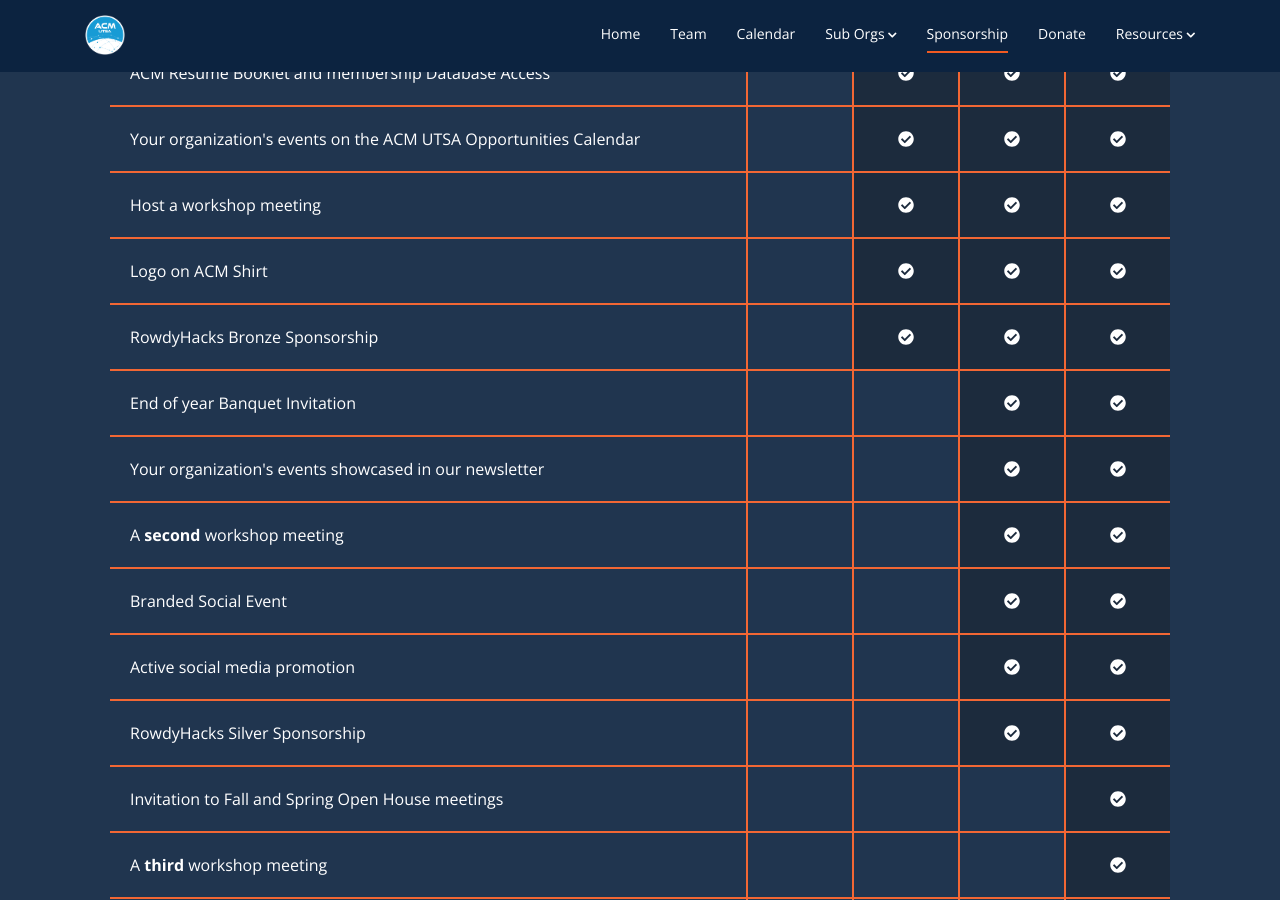
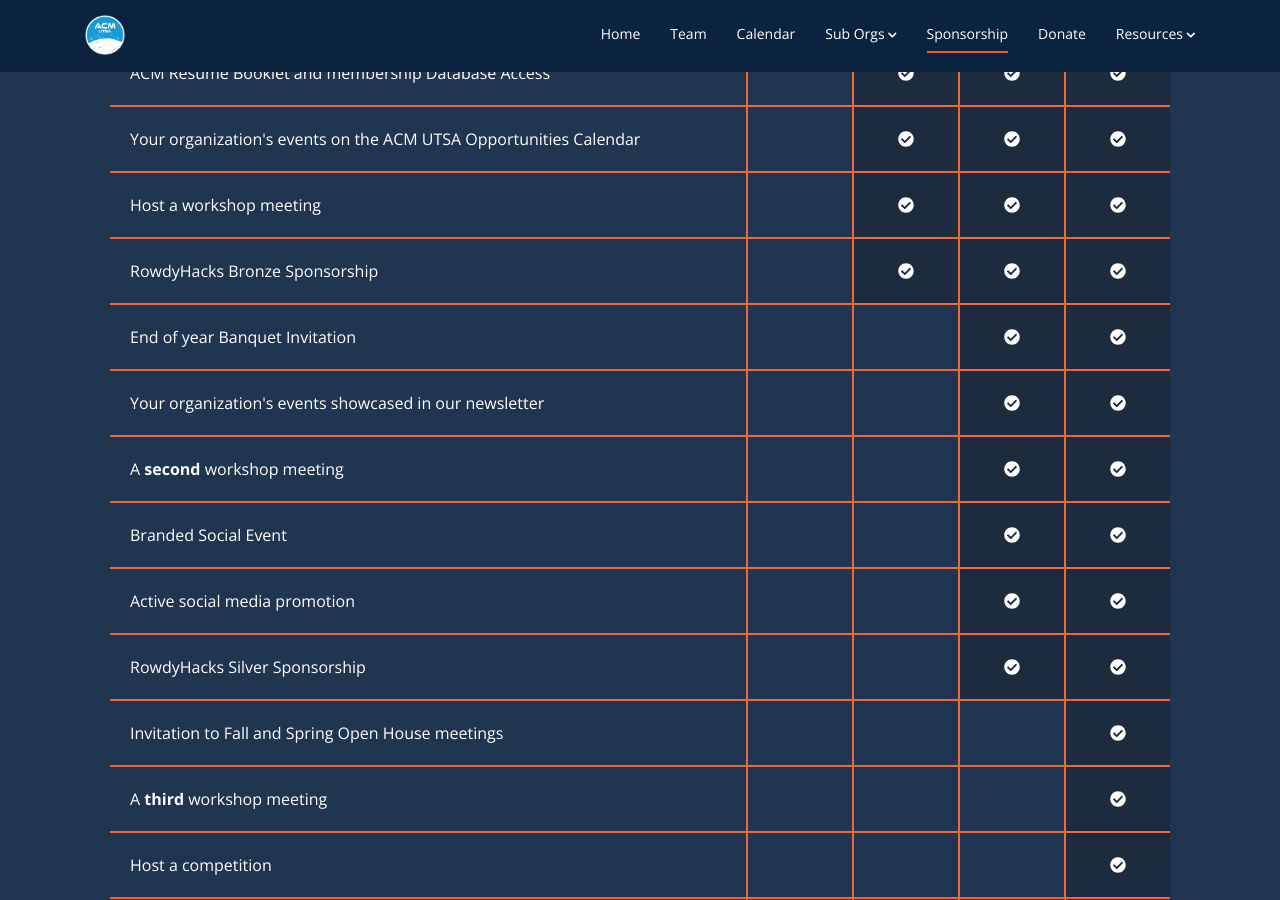
Before and after one commit to acmutsa/acmutsa.github.io, a Jekyll site: the page built from sponsorship.html, in a window 1280 px wide and 900 px high, scrolled down 523 px. Built offline with Jekyll 4.4.1, drawn with Linux system fonts in a browser that asks for light colours; nearby versions of some CDN libraries.

Commit message:
new array for perks section

```diff
--- a/_includes/sponsor_perks_section.html
+++ b/_includes/sponsor_perks_section.html
@@ -11,126 +11,76 @@
     <div class="header"><span>Terabyte<sup>*</sup></span><br><a>$10,000</a></div>
 
     <!--
-        Statement + perk sections Section
+        Statement + Perks Section
     -->
 
     <!-- Kilobyte Perks -->
-    <div class="statement">Logo on Chapter's Website</div>
+    {% assign perks = "
+        Logo on Chapter's Website,
+        Logo on our newsletter,
+        Distribute swag and materials to members,
+        RowdyHacks Partner Tier
+    " | split: ','%}
+    {% for perk in perks %}
+    <div class="statement">{{ perk }}</div>
     <div class="perk"><i class="fa fa-check-circle" aria-hidden="true"></i></div>
     <div class="perk"><i class="fa fa-check-circle" aria-hidden="true"></i></div>
     <div class="perk"><i class="fa fa-check-circle" aria-hidden="true"></i></div>
     <div class="perk"><i class="fa fa-check-circle" aria-hidden="true"></i></div>
-    <div class="statement">Logo on our newsletter</div>
-    <div class="perk"><i class="fa fa-check-circle" aria-hidden="true"></i></div>
-    <div class="perk"><i class="fa fa-check-circle" aria-hidden="true"></i></div>
-    <div class="perk"><i class="fa fa-check-circle" aria-hidden="true"></i></div>
-    <div class="perk"><i class="fa fa-check-circle" aria-hidden="true"></i></div>
-    <div class="statement">Distribute swag and materials to members</div>
-    <div class="perk"><i class="fa fa-check-circle" aria-hidden="true"></i></div>
-    <div class="perk"><i class="fa fa-check-circle" aria-hidden="true"></i></div>
-    <div class="perk"><i class="fa fa-check-circle" aria-hidden="true"></i></div>
-    <div class="perk"><i class="fa fa-check-circle" aria-hidden="true"></i></div>
-    <div class="statement">RowdyHacks Partner Tier</div>
-    <div class="perk"><i class="fa fa-check-circle" aria-hidden="true"></i></div>
-    <div class="perk"><i class="fa fa-check-circle" aria-hidden="true"></i></div>
-    <div class="perk"><i class="fa fa-check-circle" aria-hidden="true"></i></div>
-    <div class="perk"><i class="fa fa-check-circle" aria-hidden="true"></i></div>
+    {% endfor %}
 
     <!-- Megabyte Perks -->
-    <div class="statement">ACM Resume Booklet and membership Database Access</div>
+    {% assign perks = "
+        ACM Resume Booklet and membership Database Access,
+        Your organization's events on the ACM UTSA Opportunities Calendar,
+        Host a workshop meeting,
+        RowdyHacks Bronze Sponsorship
+    " | split: ','%}
+    {% for perk in perks %}
+    <div class="statement">{{ perk }}</div>
     <div class="empty"></div>
     <div class="perk"><i class="fa fa-check-circle" aria-hidden="true"></i></div>
     <div class="perk"><i class="fa fa-check-circle" aria-hidden="true"></i></div>
     <div class="perk"><i class="fa fa-check-circle" aria-hidden="true"></i></div>
-    <div class="statement">Your organization's events on the ACM UTSA Opportunities Calendar</div>
-    <div class="empty"></div>
-    <div class="perk"><i class="fa fa-check-circle" aria-hidden="true"></i></div>
-    <div class="perk"><i class="fa fa-check-circle" aria-hidden="true"></i></div>
-    <div class="perk"><i class="fa fa-check-circle" aria-hidden="true"></i></div>
-    <div class="statement">Host a workshop meeting</div>
-    <div class="empty"></div>
-    <div class="perk"><i class="fa fa-check-circle" aria-hidden="true"></i></div>
-    <div class="perk"><i class="fa fa-check-circle" aria-hidden="true"></i></div>
-    <div class="perk"><i class="fa fa-check-circle" aria-hidden="true"></i></div>
-    <div class="statement">Logo on ACM Shirt</div>
-    <div class="empty"></div>
-    <div class="perk"><i class="fa fa-check-circle" aria-hidden="true"></i></div>
-    <div class="perk"><i class="fa fa-check-circle" aria-hidden="true"></i></div>
-    <div class="perk"><i class="fa fa-check-circle" aria-hidden="true"></i></div>
-    <div class="statement">RowdyHacks Bronze Sponsorship</div>
-    <div class="empty"></div>
-    <div class="perk"><i class="fa fa-check-circle" aria-hidden="true"></i></div>
-    <div class="perk"><i class="fa fa-check-circle" aria-hidden="true"></i></div>
-    <div class="perk"><i class="fa fa-check-circle" aria-hidden="true"></i></div>
+    {% endfor %}
 
     <!-- Gigabyte Perks -->
-    <div class="statement">End of year Banquet Invitation</div>
+    {% assign perks = "
+        End of year Banquet Invitation,
+        Your organization's events showcased in our newsletter,
+        A <span>second</span> workshop meeting,
+        Branded Social Event,
+        Active social media promotion,
+        RowdyHacks Silver Sponsorship
+    " | split: ','%}
+    {% for perk in perks %}
+    <div class="statement">{{ perk }}</div>
     <div class="empty"></div>
     <div class="empty"></div>
     <div class="perk"><i class="fa fa-check-circle" aria-hidden="true"></i></div>
     <div class="perk"><i class="fa fa-check-circle" aria-hidden="true"></i></div>
-    <div class="statement">Your organization's events showcased in our newsletter</div>
-    <div class="empty"></div>
-    <div class="empty"></div>
-    <div class="perk"><i class="fa fa-check-circle" aria-hidden="true"></i></div>
-    <div class="perk"><i class="fa fa-check-circle" aria-hidden="true"></i></div>
-    <div class="statement">A <span>second</span> workshop meeting</div>
-    <div class="empty"></div>
-    <div class="empty"></div>
-    <div class="perk"><i class="fa fa-check-circle" aria-hidden="true"></i></div>
-    <div class="perk"><i class="fa fa-check-circle" aria-hidden="true"></i></div>
-    <div class="statement">Branded Social Event</div>
-    <div class="empty"></div>
-    <div class="empty"></div>
-    <div class="perk"><i class="fa fa-check-circle" aria-hidden="true"></i></div>
-    <div class="perk"><i class="fa fa-check-circle" aria-hidden="true"></i></div>
-    <div class="statement">Active social media promotion</div>
-    <div class="empty"></div>
-    <div class="empty"></div>
-    <div class="perk"><i class="fa fa-check-circle" aria-hidden="true"></i></div>
-    <div class="perk"><i class="fa fa-check-circle" aria-hidden="true"></i></div>
-    <div class="statement">RowdyHacks Silver Sponsorship</div>
-    <div class="empty"></div>
-    <div class="empty"></div>
-    <div class="perk"><i class="fa fa-check-circle" aria-hidden="true"></i></div>
-    <div class="perk"><i class="fa fa-check-circle" aria-hidden="true"></i></div>
+    {% endfor %}
 
     <!-- Terabyte Perks -->
-    <div class="statement">Invitation to Fall and Spring Open House meetings</div>
+    {% assign perks = "
+        Invitation to Fall and Spring Open House meetings,
+        A <span>third</span> workshop meeting,
+        Host a competition,
+        Offer a tour of your office space,
+        RowdyHacks Gold Sponsorship,
+        Semesterly Email
+    " | split: ','%}
+    {% for perk in perks %}
+    <div class="statement">{{ perk }}</div>
     <div class="empty"></div>
     <div class="empty"></div>
     <div class="empty"></div>
     <div class="perk"><i class="fa fa-check-circle" aria-hidden="true"></i></div>
-    <div class="statement">A <span>third</span> workshop meeting</div>
-    <div class="empty"></div>
-    <div class="empty"></div>
-    <div class="empty"></div>
-    <div class="perk"><i class="fa fa-check-circle" aria-hidden="true"></i></div>
-    <div class="statement">Host a competition</div>
-    <div class="empty"></div>
-    <div class="empty"></div>
-    <div class="empty"></div>
-    <div class="perk"><i class="fa fa-check-circle" aria-hidden="true"></i></div>
-    <div class="statement">Offer a tour of your office space</div>
-    <div class="empty"></div>
-    <div class="empty"></div>
-    <div class="empty"></div>
-    <div class="perk"><i class="fa fa-check-circle" aria-hidden="true"></i></div>
-    <div class="statement">RowdyHacks Gold Sponsorship</div>
-    <div class="empty"></div>
-    <div class="empty"></div>
-    <div class="empty"></div>
-    <div class="perk"><i class="fa fa-check-circle" aria-hidden="true"></i></div>
-    <div class="statement">Semesterly Email</div>
-    <div class="empty"></div>
-    <div class="empty"></div>
-    <div class="empty"></div>
-    <div class="perk"><i class="fa fa-check-circle" aria-hidden="true"></i></div>
+    {% endfor %}
 </div>
 
 <div class="section-title" data-aos="fade-up">
     <p>Want to sponsor ACM? Check out our Sponsorship Packet!</p>
-    <!-- add link for packet once made, preferably a changeable link so this doesn't have to be changed everytime -->
     <p><a href="https://drive.google.com/file/d/1SNykyLrV13FuVi6eZph43g8boaUiCTHl/view?usp=sharing" target="_blank">2021 - 2022 ACM Sponsorship Packet</a></p>
     <p><sub>* spots are limited so reach out soon!</sub></p>
 </div>
```
Also changed, not shown: _includes/post.html (deleted, +0 -13 lines).
